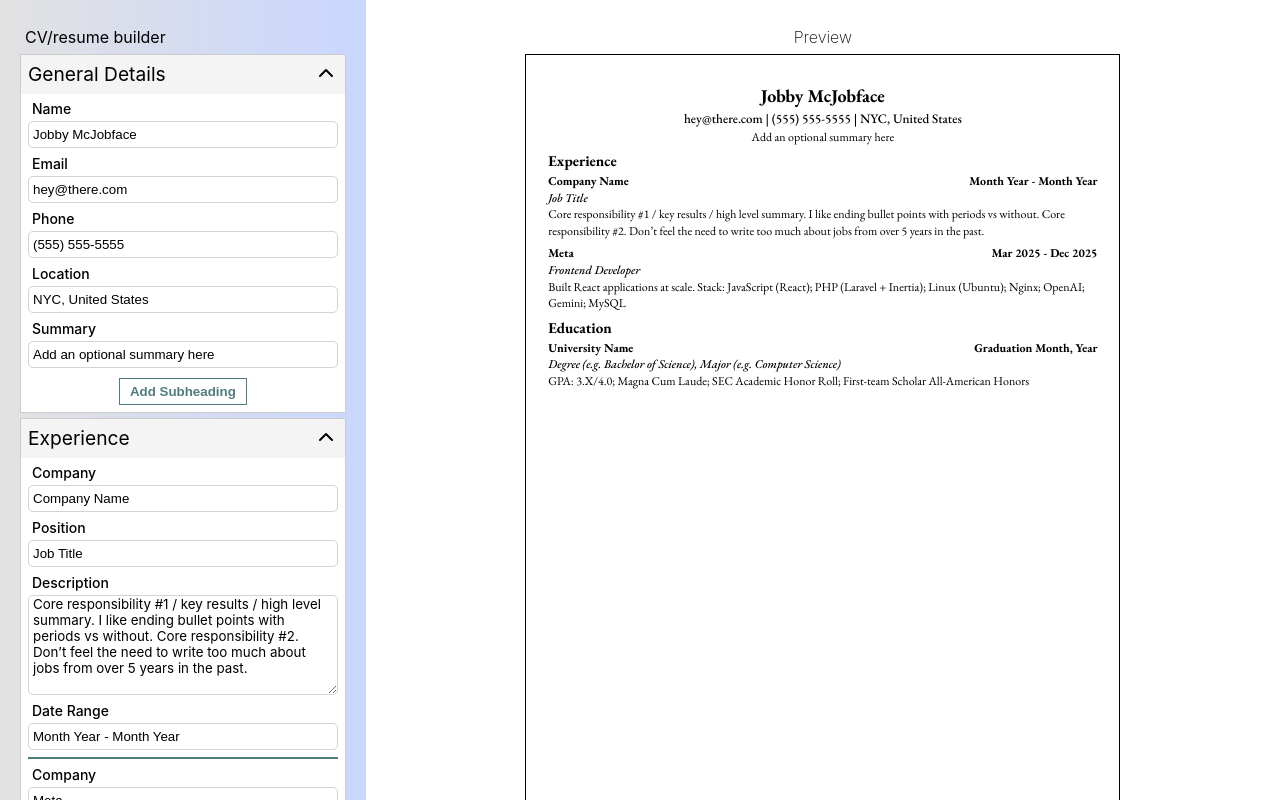
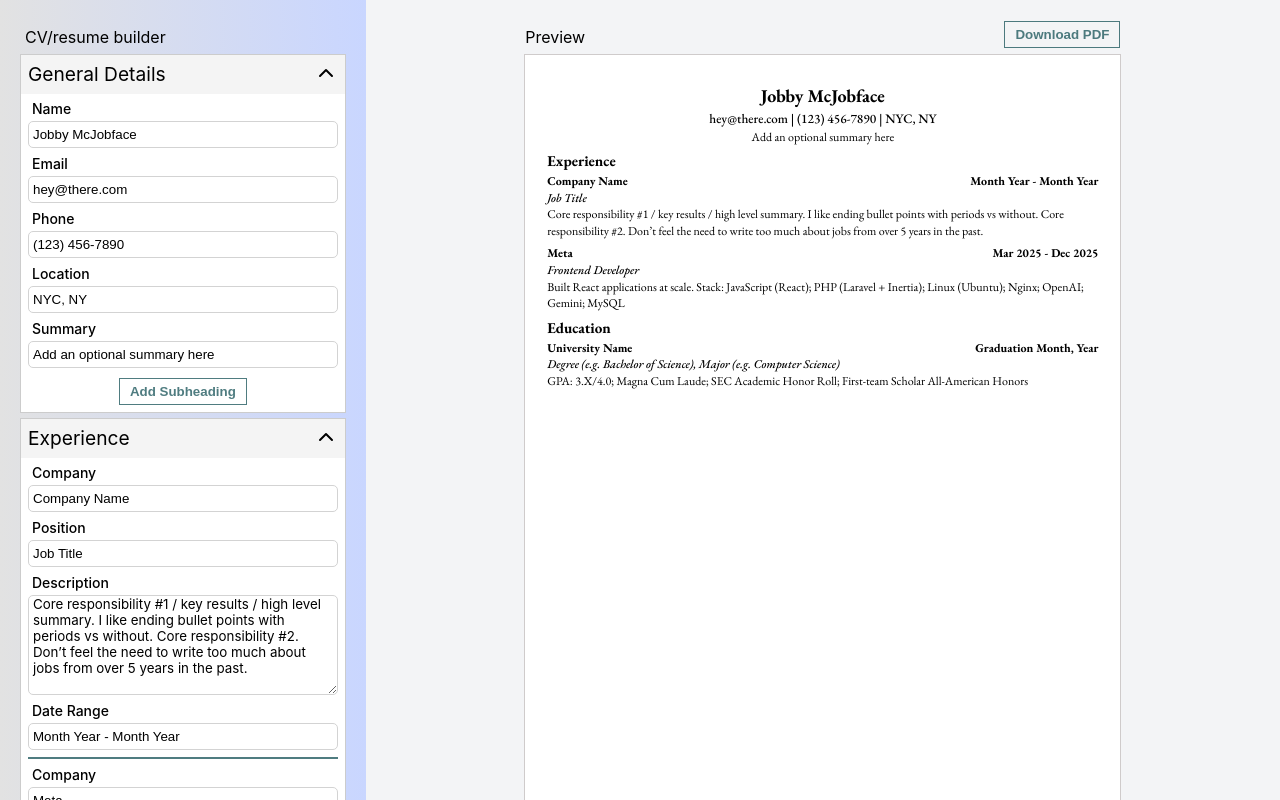
Before and after one commit to golfsap/CV-application, a React (Vite) app: page / in a window 1280 px wide. Shown: the top 800 px of the page. Built offline with nearby package versions, Linux system fonts and the light colour scheme.

Commit message:
Add download pdf feature

```diff
--- a/package.json
+++ b/package.json
@@ -10,6 +10,8 @@
     "preview": "vite preview"
   },
   "dependencies": {
+    "html2canvas": "^1.4.1",
+    "jspdf": "^3.0.0",
     "lucide-react": "^0.475.0",
     "react": "^19.0.0",
     "react-dom": "^19.0.0"
--- a/src/components/Preview.tsx
+++ b/src/components/Preview.tsx
@@ -1,6 +1,8 @@
 import Page from "./Page";
 import { Section } from "../types";
+import Button from "./Button";
 import "../styles/Preview.css";
+import downloadPDF from "../helpers";
 
 interface PreviewProps {
   sections: Section[];
@@ -9,20 +11,13 @@ interface PreviewProps {
 export default function Preview({ sections }: PreviewProps) {
   return (
     <div className="preview">
-      <h2>Preview</h2>
-      <Page sections={sections} />
-      {/* {sections.map((section) => (
-        <div key={section.title} className="preview-section">
-          <h3>{section.title}</h3>
-          <ul>
-            {section.fields.map((field) => (
-              <li key={field.name}>
-                <strong>{field.name}:</strong> {field.value}
-              </li>
-            ))}
-          </ul>
-        </div>
-      ))} */}
+      <div className="previewHeader">
+        <h2>Preview</h2>
+        <Button title="Download PDF" onClick={downloadPDF} />
+      </div>
+      <div className="pageWrapper">
+        <Page sections={sections} />
+      </div>
     </div>
   );
 }
--- a/src/data.ts
+++ b/src/data.ts
@@ -6,8 +6,8 @@ const initialSections: Section[] = [
     fields: [
       { name: "Name", value: "Jobby McJobface" },
       { name: "Email", value: "hey@there.com" },
-      { name: "Phone", value: "(555) 555-5555" },
-      { name: "Location", value: "NYC, United States" },
+      { name: "Phone", value: "(123) 456-7890" },
+      { name: "Location", value: "NYC, NY" },
       { name: "Summary", value: "Add an optional summary here" },
     ],
   },
--- /dev/null
+++ b/src/helpers.ts
@@ -0,0 +1,24 @@
+import html2canvas from "html2canvas";
+import jsPDF from "jspdf";
+
+const downloadPDF = () => {
+  const element = document.querySelector(".page");
+  if (!element) {
+    console.error("Page element not found");
+    return;
+  }
+
+  html2canvas(element, { scale: 3 }).then((canvas) => {
+    const imgData = canvas.toDataURL("image/png");
+    const pdf = new jsPDF({
+      orientation: "p",
+      unit: "px",
+      format: [canvas.width, canvas.height],
+    });
+
+    pdf.addImage(imgData, "PNG", 0, 0, canvas.width, canvas.height);
+    pdf.save("resume.pdf");
+  });
+};
+
+export default downloadPDF;
--- a/src/styles/Page.css
+++ b/src/styles/Page.css
@@ -2,12 +2,11 @@
 
 .page {
   font-family: "EB Garamond", serif;
-  border: 1px solid;
   width: 595.28px;
   height: 841.89px;
-  margin-bottom: 20px;
   padding: 22px;
   font-size: 12px;
+  background-color: white;
 
   & > .header {
     display: flex;
@@ -43,7 +42,6 @@
   .experienceItem,
   .schoolItem,
   .genericItem {
-    /* border: 1px solid; */
     display: flex;
     flex-direction: column;
     position: relative;
@@ -51,7 +49,6 @@
 
   .formatted-text {
     white-space: pre-wrap;
-    /* word-wrap: break-word; */
   }
 
   .company-name,
--- a/src/styles/Preview.css
+++ b/src/styles/Preview.css
@@ -1,13 +1,35 @@
 .preview {
   display: flex;
   flex-direction: column;
-  /* justify-content: center; */
   align-items: center;
   padding: 20px;
+  background-color: #f3f4f6;
 
-  & > h2 {
-    font-size: 16px;
-    font-weight: 200;
-    margin: 5px;
+  .previewHeader {
+    display: flex;
+    width: 595.28px;
+    align-items: center;
+    justify-content: space-between;
+
+    & > h2 {
+      font-size: 16px;
+      font-weight: 400;
+      margin: 5px;
+      margin-left: 0;
+    }
+
+    & > button {
+      margin-top: 0;
+      margin-bottom: 5px;
+      /* background-color: white; */
+    }
+
+    & > button:hover {
+      background-color: white;
+    }
+  }
+  .pageWrapper {
+    border: 1px solid #cfcbcb;
+    margin-bottom: 20px;
   }
 }
```
Also changed, not shown: src/App.tsx (+2 -58 lines), src/components/Sidebar.tsx (+0 -7 lines), 1 other file (tests, documents, lock files or other folders).
